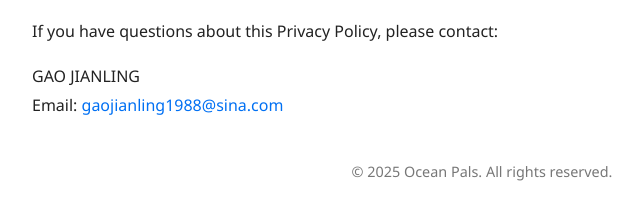
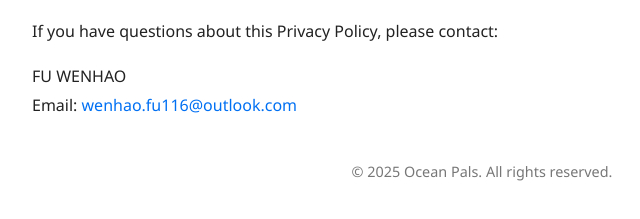
Before and after one commit to vivimavis116/Ocean-Pals, a plain HTML site: page privacy.html in a window 1280 px wide. Shown: the part 2024-2243 px from the top of the page, 158-798 px from the left. Drawn offline with Linux system fonts and the light colour scheme.

Commit message:
Update privacy.html

```diff
--- a/privacy.html
+++ b/privacy.html
@@ -100,8 +100,8 @@
 
     <h2>9. Contact Us</h2>
     <p>If you have questions about this Privacy Policy, please contact:</p>
-    <p>GAO JIANLING<br/>
-    Email: <a href="mailto:gaojianling1988@sina.com">gaojianling1988@sina.com</a></p>
+    <p>FU WENHAO<br/>
+    Email: <a href="mailto:wenhao.fu116@outlook.com">wenhao.fu116@outlook.com</a></p>
 
     <footer>&copy; 2025 Ocean Pals. All rights reserved.</footer>
   </div>
```
